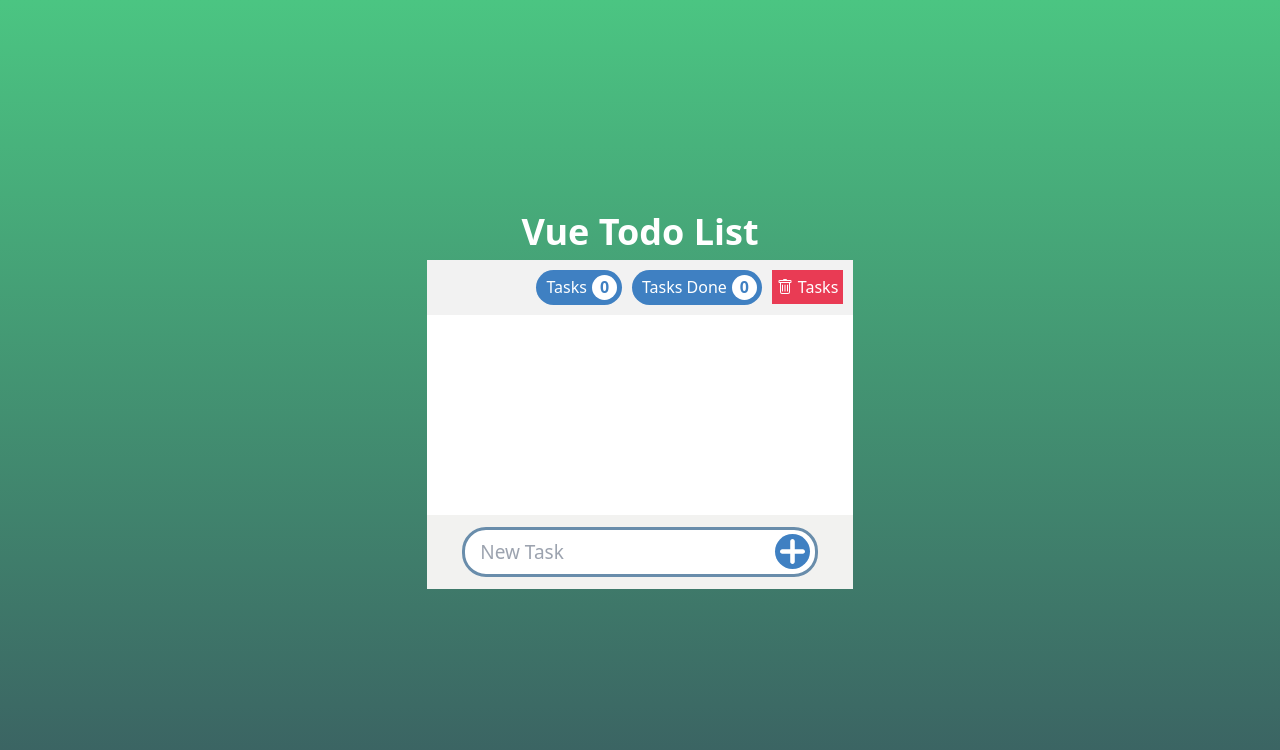
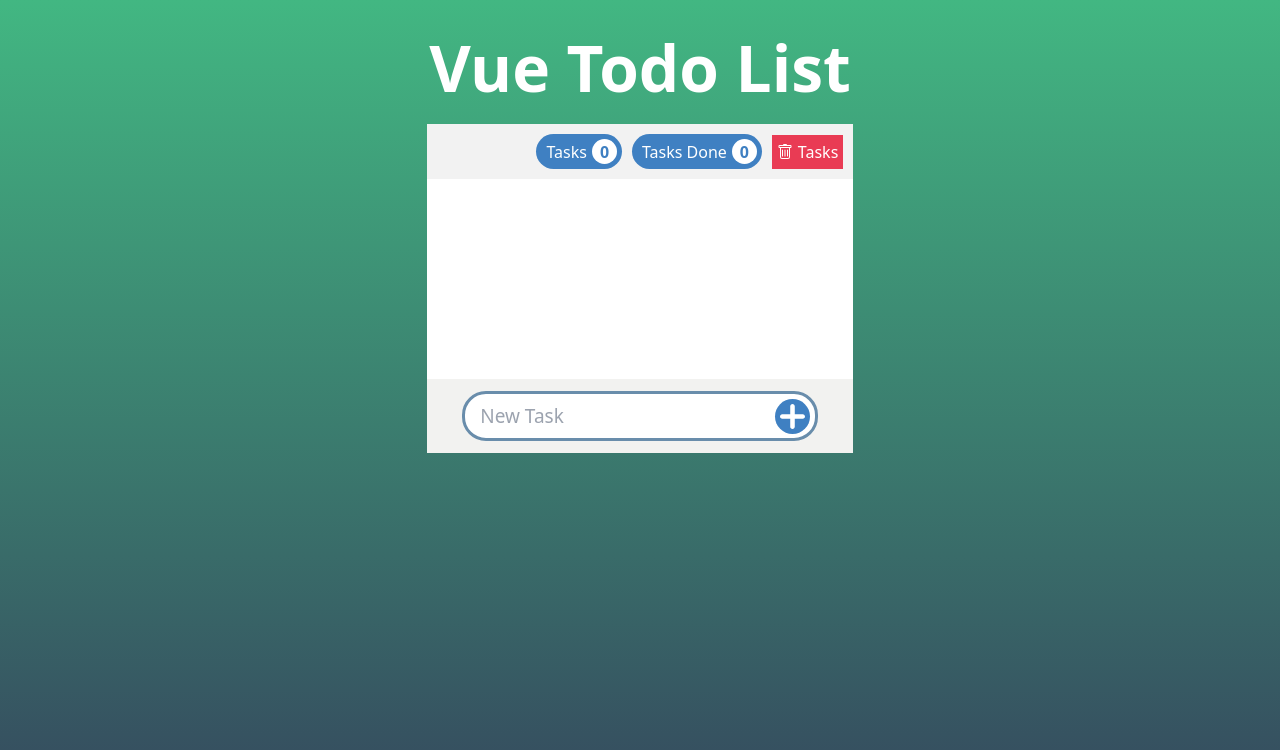
Before and after one commit to MelikaE1380/vue-todo-list-react, a React (Create React App) app: page / in a window 1280 px wide. Shown: the top 750 px of the page. Built offline with nearby package versions, Linux system fonts and the light colour scheme.

Commit message:
deleteAllTasks

```diff
--- a/src/App.js
+++ b/src/App.js
@@ -14,6 +14,8 @@ function App() {
 
 
    ]);
+
+   const completedTasksCount = todoList.filter(elem=> elem.isDone===true).length;
 
 
 
@@ -38,23 +40,23 @@ function App() {
   return (
     <>
 
-      <div className='w-full h-screen flex justify-center flex-col items-center bg-gradient-to-t from-[#3A5E61] to-[#4BC582]'>
+      <div className='w-full h-screen flex justify-start flex-col items-center bg-gradient-to-t from-[#354A5E] to-[#42B782] pt-[20px]'>
 
         <div className='pb-2'>
-          <p className='text-white font-bold text-3xl md:text-4xl'>Vue Todo List</p>
+          <p className='text-white font-bold text-[4rem]'>Vue Todo List</p>
 
         </div>
         <div className='w-11/12  bg-white sm:w-9/12 md:w-2/4 lg:w-5/12  xl:w-4/12'>
 
 
-          <TopSection todoList={todoList} setTodoList={setTodoList}/>
+          <TopSection completedTasksCount={completedTasksCount} todoList={todoList} setTodoList={setTodoList}/>
 
           <div className='h-[200px] py-[15px] px-[15px]'>
 
             {todoList.map(item=>
 
 
-              <TodoCard isDone={item.isDone}  key={item.id} id={item.id} text={item.text} todoList={todoList} setTodoList={setTodoList} />
+              <TodoCard completedTasksCount={completedTasksCount} isDone={item.isDone}  key={item.id} id={item.id} text={item.text} todoList={todoList} setTodoList={setTodoList} />
            )}
 
           </div>
--- a/src/component/todoCard/index.js
+++ b/src/component/todoCard/index.js
@@ -5,7 +5,7 @@ import trashbin2 from '../../svg/trashbin2.svg';
 
 
 
-const TodoCard = ({ text, id, isDone, todoList, setTodoList }) => {
+const TodoCard = ({ text, id, isDone, todoList, setTodoList ,completedTasksCount}) => {
 
 
 
@@ -21,7 +21,7 @@ const TodoCard = ({ text, id, isDone, todoList, setTodoList }) => {
             finder.isDone= !finder.isDone;
             setTodoList(temp);
             console.log(todoList);
-            let finder2 = todoList.find(i=> i.isDone === true);
+
         }
 
     }
@@ -36,6 +36,9 @@ const TodoCard = ({ text, id, isDone, todoList, setTodoList }) => {
         setTodoList(temp);
     }
 
+
+
+
     return (
 
         <>
@@ -43,12 +46,12 @@ const TodoCard = ({ text, id, isDone, todoList, setTodoList }) => {
             <div className=" border-[#EFEFEF] border-[2px]  flex justify-between items-center py-[5px] overflow-y-auto px-[20px] hover:bg-[#F2F2F2]">
                 <div className='flex gap-[6px] items-center'>
                     <img src={check} onClick={doneTaskClickHandler} />
-                    <p>{text}</p>
+                    <p className={`${isDone===true ? 'line-through' : 'no-underline'}`}>{text}</p>
 
 
                 </div>
                 <div className='flex gap-[5px] justify-around items-center'>
-                    <img alt="edit" src={edit} />
+                    <img alt="edit" className={`${isDone ? 'fill-green-800' : ''}`} src={edit} />
                     <img alt="trashbin" src={trashbin2} onClick={deleteClickHandler} />
 
                 </div>
--- a/src/component/topSection/topSection.js
+++ b/src/component/topSection/topSection.js
@@ -1,12 +1,27 @@
 import trashbin from '../../svg/trashbin.svg'
 
 
-function TopSection({todoList,setTodoList , doneTasks, setDoneTasks}){
+function TopSection({todoList,setTodoList , completedTasksCount}){
 
 
 
+  function deleteTasksFromTrueManner(){
 
-// console.log(todoList);
+    let temp = [...todoList];
+   temp.forEach(item=> {
+    item.isDone = false;
+   });
+   setTodoList(temp);
+   console.log(todoList);
+}
+
+
+function deleteAllTasks(){
+  let temp = [];
+  setTodoList(temp);
+
+}
+
     return(
 
 <>
@@ -26,13 +41,20 @@ function TopSection({todoList,setTodoList , doneTasks, setDoneTasks}){
 
               <p className='text-white'>Tasks Done</p>
               <div className='w-[25px] h-[25px] rounded-full flex justify-center items-center bg-white text-[#3F80C2]'>
-                <span className='font-bold'>0</span>
+                <span className='font-bold'>{completedTasksCount}</span>
               </div>
             </div>
 
 
 
-            <div className='bg-[#E93B54] p-[5px] flex justify-center items-center gap-[5px]'>
+
+            <div onClick={deleteTasksFromTrueManner} className={`${completedTasksCount > 0 ? 'flex' : 'hidden'} bg-[#E93B54] p-[5px] justify-center items-center gap-[5px]`}>
+              <img src={trashbin} />
+              <p className='text-white'>Tasks Done</p>
+            </div>
+
+
+            <div onClick={deleteAllTasks} className='bg-[#E93B54] p-[5px] flex justify-center items-center gap-[5px]'>
               <img src={trashbin} />
               <p className='text-white'>Tasks</p>
             </div>
```
